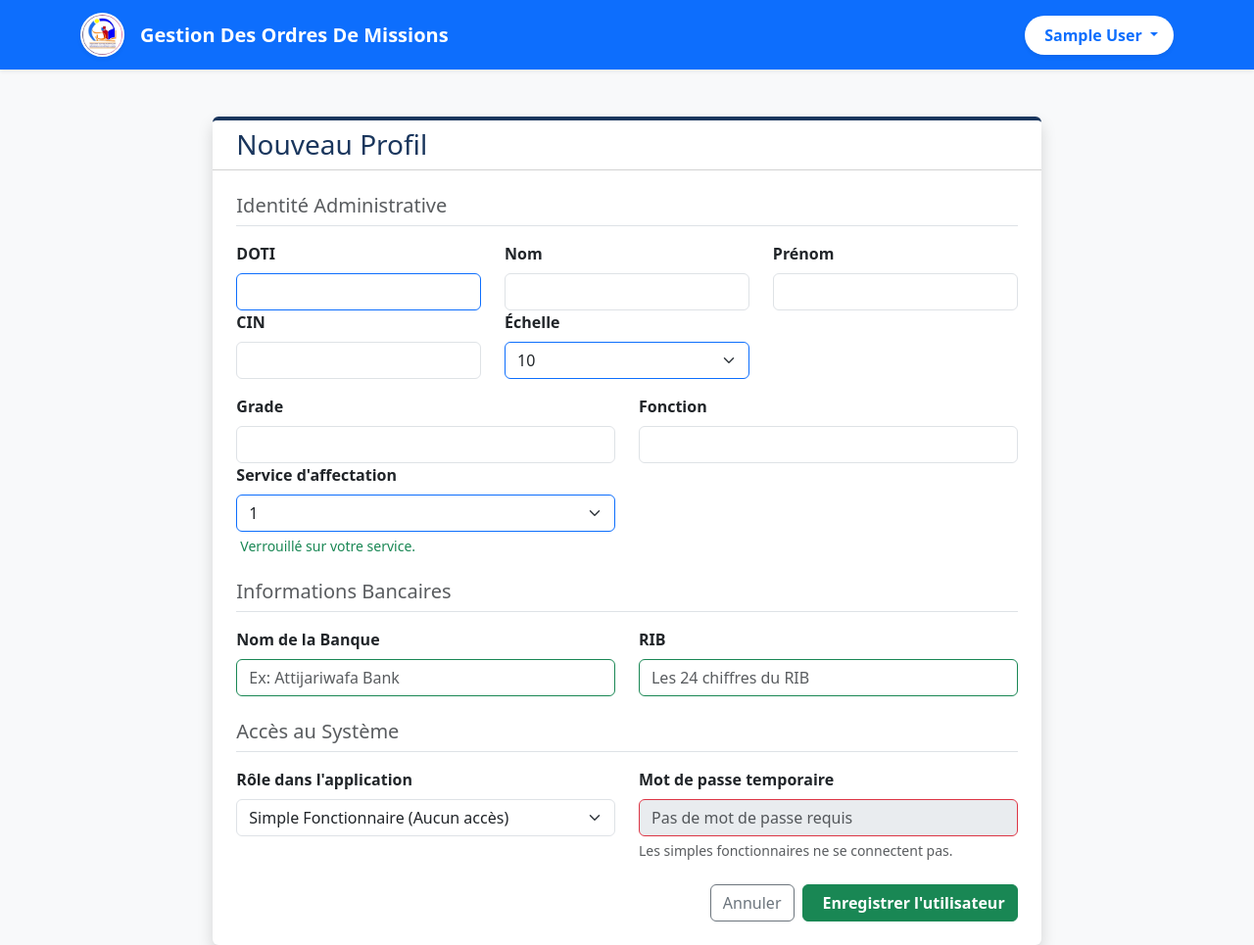
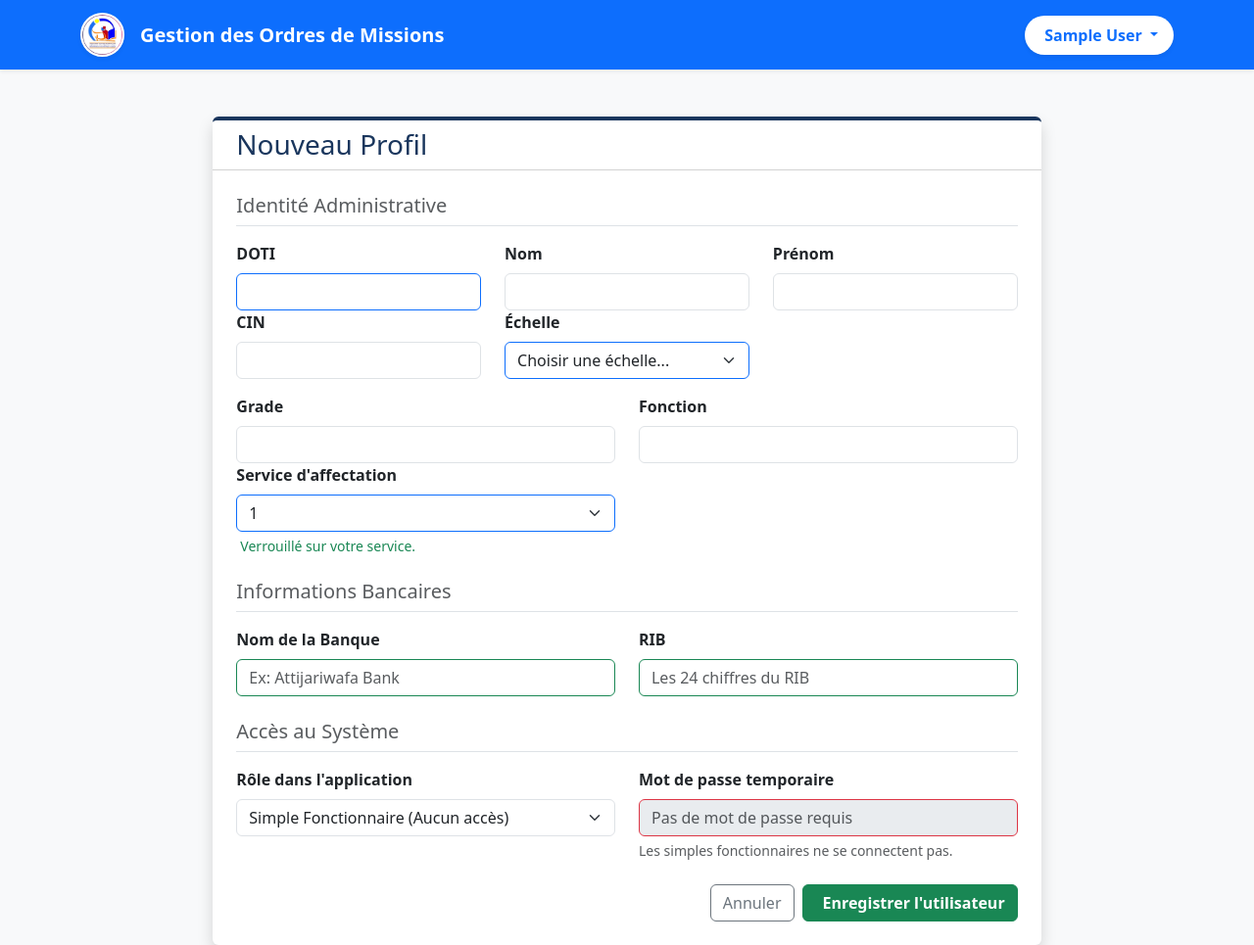
Before and after one commit to elqablizakaria8-a11y/Gestion_OM, a Flask app: page /ajouter_utilisateur in a window 1280 px wide. Shown: the whole page at 98% size. Run offline with Flask 3, Linux system fonts and the light colour scheme; the visitor is signed in with stand-in values (Sample User, id 1); some libraries are stand-ins or nearby versions.

Commit message:
modification

```diff
--- a/templates/admin/ajouter_utilisateur.html
+++ b/templates/admin/ajouter_utilisateur.html
@@ -34,9 +34,10 @@
                         <div class="col-md-4">
                             <label class="form-label fw-bold">Échelle</label>
                            <select name="Echelle" class="form-select border-primary" required>
-                               <option value="HE" disabled selected>HE</option>
-                               <option value="11" disabled selected>11</option>
-                               <option value="10" disabled selected>10</option>
+                               <option value="" disabled selected>Choisir une échelle...</option>
+                                <option value="HE" >HE</option>
+                               <option value="11" >11</option>
+                               <option value="10" >10</option>
                            </select>
                         </div>
 
--- a/templates/admin/gestion_utilisateurs.html
+++ b/templates/admin/gestion_utilisateurs.html
@@ -7,7 +7,7 @@
     <h2 class="text-theme-primary"><i class="fas fa-users-cog text-primary me-2"></i>Annuaire des Utilisateurs</h2>
 
     <a href="{{ url_for('ajouter_utilisateur') }}" class="btn btn-success fw-bold shadow-sm">
-        <i class="fas fa-user-plus me-2"></i>Ajouter un profil
+        <i class="fas fa-user-plus me-2"></i>Ajout Profil/Fonctionnaire
     </a>
 </div>
 
--- a/templates/base.html
+++ b/templates/base.html
@@ -16,7 +16,7 @@
                      alt="Logo OM"
                      class="menu-logo rounded-circle shadow-sm">
             </a>
-            <a class="navbar-brand fw-bold" href="{{ url_for('dashboard') }}"> Gestion Des Ordres De Missions</a>
+            <a class="navbar-brand fw-bold" href="{{ url_for('dashboard') }}"> Gestion des Ordres de Missions</a>
             <button class="navbar-toggler" type="button" data-bs-toggle="collapse" data-bs-target="#navbarNav">
 
                 <span class="navbar-toggler-icon"></span>
```
